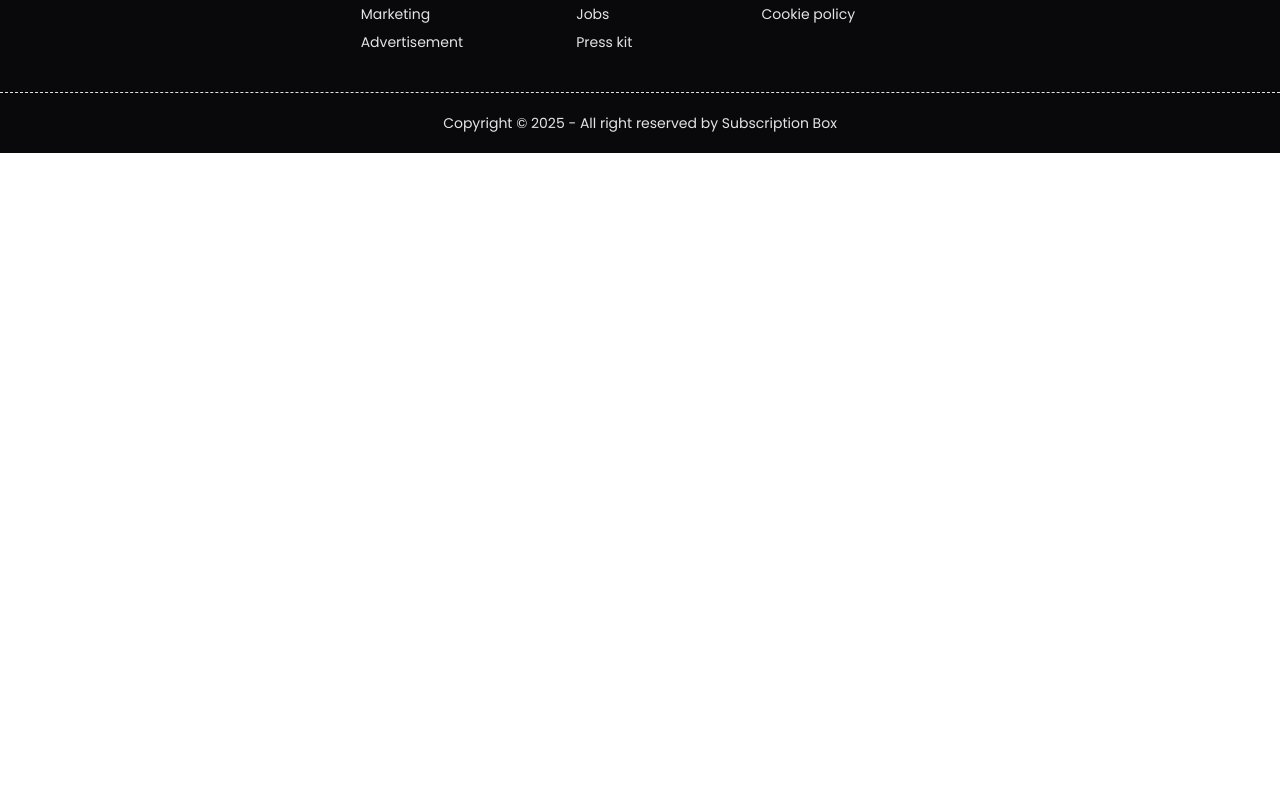
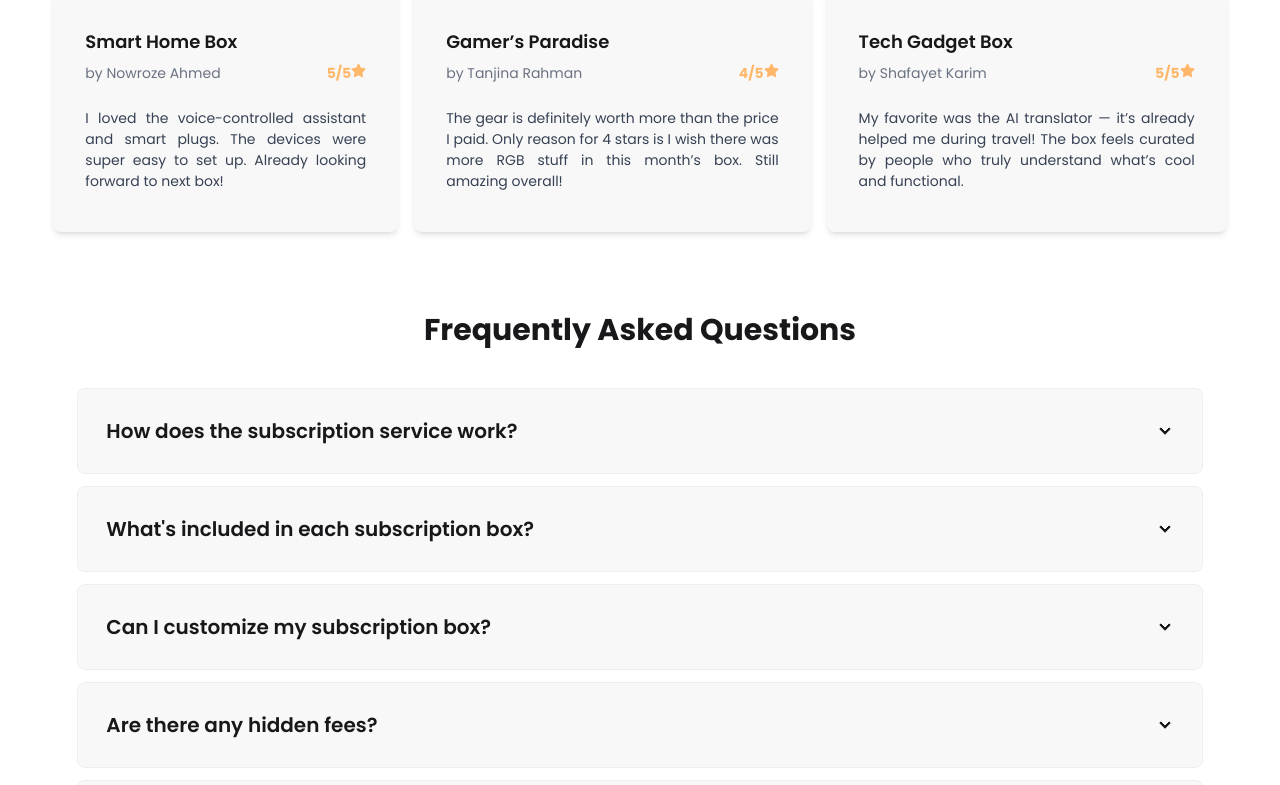
Before and after one commit to amirsayeed/Subscription-Box, a React (Vite) app: page / in a window 1280 px wide. Shown: the part 1912-2697 px from the top of the page. Before the commit the page ends 2065 px from the top, so only its background shows below. Built offline with nearby package versions, Linux system fonts and the light colour scheme; no server answers.

Commit message:
trusted customer review and faq section added in the homepage and initialized aos in homepage to show animation in rendered components

```diff
--- /dev/null
+++ b/public/faq.json
@@ -0,0 +1,34 @@
+{
+    "faqs": [
+      {
+        "id": 1,
+        "question": "How does the subscription service work?",
+        "answer": "Our subscription service delivers curated tech boxes to your doorstep at your chosen frequency (monthly/quarterly/yearly). After selecting your preferred box, we'll ship it with carefully selected gadgets matching your tech interests. You can pause, modify, or cancel anytime."
+      },
+      {
+        "id": 2,
+        "question": "What's included in each subscription box?",
+        "answer": "Each box contains 3-5 premium tech products based on your selected category (Smart Home, Gaming, etc.). You'll receive a mix of devices, accessories, and exclusive digital content. Every box includes product guides and access to our expert support."
+      },
+      {
+        "id": 3,
+        "question": "Can I customize my subscription box?",
+        "answer": "Yes! After signing up, you'll complete a tech preference profile where you can specify device types, brands, and price ranges. Our algorithm personalizes selections while keeping some elements as fun surprises."
+      },
+      {
+        "id": 4,
+        "question": "Are there any hidden fees?",
+        "answer": "No hidden fees. The price shown includes all products, standard shipping, and taxes. Expedited shipping and international deliveries may incur additional charges clearly shown at checkout."
+      },
+      {
+        "id": 5,
+        "question": "How do I cancel my subscription?",
+        "answer": "You can cancel anytime from your account dashboard. We don't require lengthy forms or phone calls. Your cancellation will be effective immediately after your current billing period ends."
+      },
+      {
+        "id": 6,
+        "question": "Do you offer gift subscriptions?",
+        "answer": "Absolutely! Gift subscriptions are available for 3, 6, or 12-month periods. The recipient can customize their box preferences upon activation. We include personalized gift messaging with digital or physical gift cards."
+      }
+    ]
+  }
--- /dev/null
+++ b/public/reviews.json
@@ -0,0 +1,23 @@
+[
+    {
+      "id": 1,
+      "product": "Smart Home Box",
+      "reviewer": "Nowroze Ahmed",
+      "rating": 5,
+      "comment": "I loved the voice-controlled assistant and smart plugs. The devices were super easy to set up. Already looking forward to next box!"
+    },
+    {
+      "id": 2,
+      "product": "Gamer’s Paradise",
+      "reviewer": "Tanjina Rahman",
+      "rating": 4,
+      "comment": "The gear is definitely worth more than the price I paid. Only reason for 4 stars is I wish there was more RGB stuff in this month’s box. Still amazing overall!"
+    },
+    {
+      "id": 3,
+      "product": "Tech Gadget Box",
+      "reviewer": "Shafayet Karim",
+      "rating": 5,
+      "comment": "My favorite was the AI translator — it’s already helped me during travel! The box feels curated by people who truly understand what’s cool and functional."
+    }
+  ]
--- /dev/null
+++ b/src/components/Queries/Queries.jsx
@@ -0,0 +1,28 @@
+import React, { useEffect, useState } from 'react';
+
+const Queries = () => {
+    const [queries, setQueries] = useState([]);
+        useEffect(()=>{
+            fetch('/faq.json')
+            .then(res=>res.json())
+            .then(data=>setQueries(data.faqs))
+        },[])
+    return (
+        <div className='my-20 w-11/12 mx-auto' data-aos="fade-up">
+            <h2 className="text-3xl font-bold text-center">Frequently Asked Questions</h2>
+            <div className='space-y-3 mt-10 px-6'>
+            {
+                queries.map(query=>
+                    <div key={query.id} className="collapse collapse-arrow bg-base-200 border border-base-300 p-3">
+                        <input type="radio" name="my-accordion-2" />
+                        <div className="collapse-title font-semibold text-xl">{query.question}</div>
+                        <div className="collapse-content text-base font-medium text-gray-500">{query.answer}</div>
+                    </div>)
+            }
+            </div>
+
+        </div>
+    );
+};
+
+export default Queries;
--- a/src/components/SubscriptionServices/SubscriptionServices.jsx
+++ b/src/components/SubscriptionServices/SubscriptionServices.jsx
@@ -1,18 +1,8 @@
-import React, { useEffect } from 'react';
+import React from 'react';
 import SubscriptionServiceCard from '../SubscriptionServiceCard.jsx/SubscriptionServiceCard';
-import AOS from 'aos';
-import 'aos/dist/aos.css';
 
 
 const SubscriptionServices = ({subsData}) => {
-    useEffect(()=>{
-        AOS.init({
-            offset: 200,
-            duration: 600,
-            easing: 'ease-in-sine',
-            delay: 100,
-          });
-    },[])
 
     return (
         <div className='max-w-7xl mx-auto my-10 space-y-8' data-aos="fade-up">
--- /dev/null
+++ b/src/components/TrustedReviews/TrustedReviewCard.jsx
@@ -0,0 +1,23 @@
+import React from 'react';
+import { FaStar } from 'react-icons/fa';
+
+const TrustedReviewCard = ({review}) => {
+    const {product,reviewer,rating,comment} = review;
+    return (
+        <div className="card shadow-md bg-base-200 px-2 py-4">
+        <div className="card-body">
+          <h3 className="card-title">{product}</h3>
+          <div className='flex justify-between'>
+          <p className="text-sm text-gray-500">by {reviewer}</p>
+          <div className='text-orange-300 font-bold flex items-start'>
+            <span>{rating}/5</span>
+            <span><FaStar size={15} /></span>
+          </div>
+          </div>
+          <p className="mt-4 text-gray-700 text-justify">{comment}</p>
+        </div>
+      </div>
+    );
+};
+
+export default TrustedReviewCard;
--- /dev/null
+++ b/src/components/TrustedReviews/TrustedReviews.jsx
@@ -0,0 +1,24 @@
+import React, { useEffect, useState } from 'react';
+import TrustedReviewCard from './TrustedReviewCard';
+
+const TrustedReviews = () => {
+    const [trustedReviews, setTrustedReviews] = useState([]);
+    useEffect(()=>{
+        fetch('/reviews.json')
+        .then(res=>res.json())
+        .then(data=>setTrustedReviews(data))
+    },[])
+
+    return (
+        <div className='my-20 w-11/12 mx-auto'>
+            <h2 className="text-3xl font-bold text-center">Our Trusted Customers</h2>
+            <div className='flex flex-col md:flex-row items-center justify-between gap-4 mt-10' data-aos='zoom-in'>
+                {
+                    trustedReviews.map(review=><TrustedReviewCard key={review.id} review={review}/>)
+                }
+            </div>
+        </div>
+    );
+};
+
+export default TrustedReviews;
--- a/src/pages/Home/Home.jsx
+++ b/src/pages/Home/Home.jsx
@@ -1,17 +1,32 @@
-import React from 'react';
+import React, { useEffect } from 'react';
 import SubscriptionServices from '../../components/SubscriptionServices/SubscriptionServices';
 import { useLoaderData } from 'react-router';
 import Slider from '../../components/Slider/Slider';
+import TrustedReviews from '../../components/TrustedReviews/TrustedReviews';
+import Queries from '../../components/Queries/Queries';
+import AOS from 'aos';
+import 'aos/dist/aos.css';
 
 
 const Home = () => {
     const subsData = useLoaderData();
     //console.log(subsData);
+    useEffect(()=>{
+        AOS.init({
+            offset: 200,
+            duration: 600,
+            easing: 'ease-in-sine',
+            delay: 100,
+          });
+    },[])
+
     return (
         <div>
             <title>Subscription Box | Home</title>
             <Slider/>
             <SubscriptionServices subsData={subsData}/>
+            <TrustedReviews/>
+            <Queries/>
         </div>
     );
 };
```
